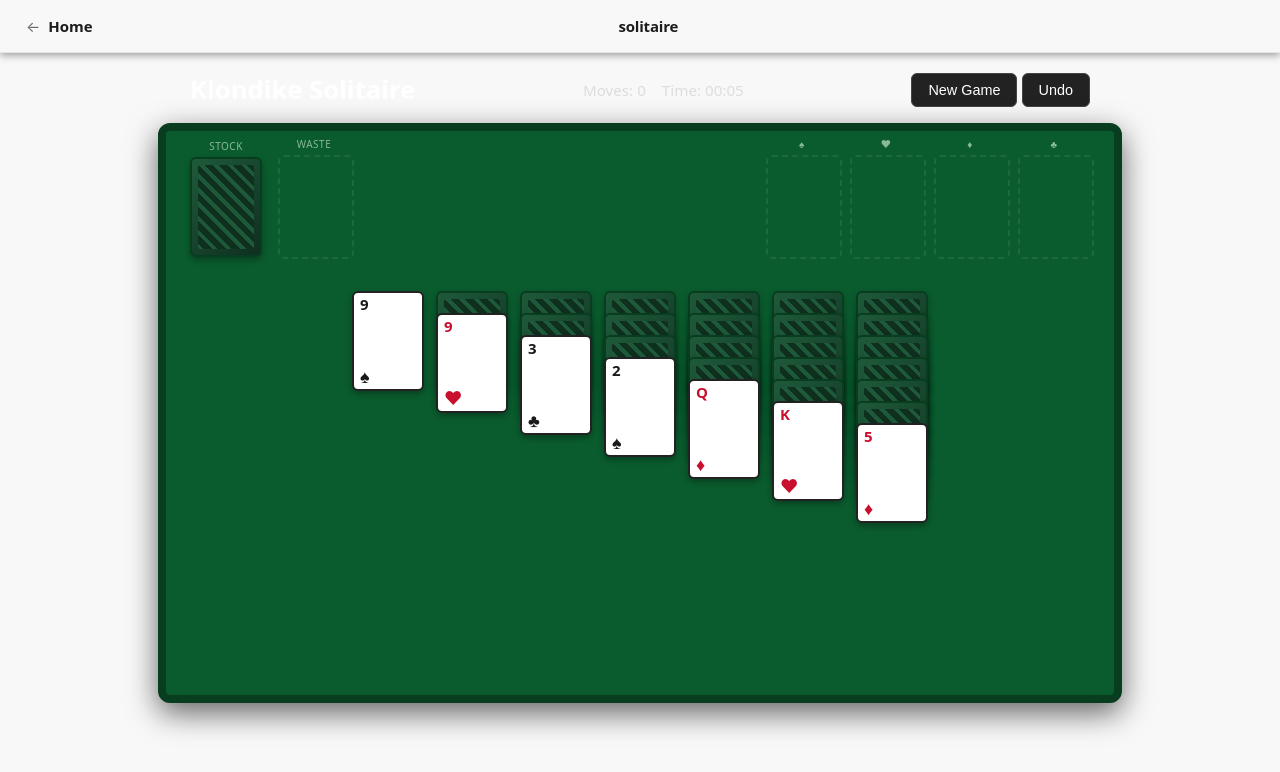
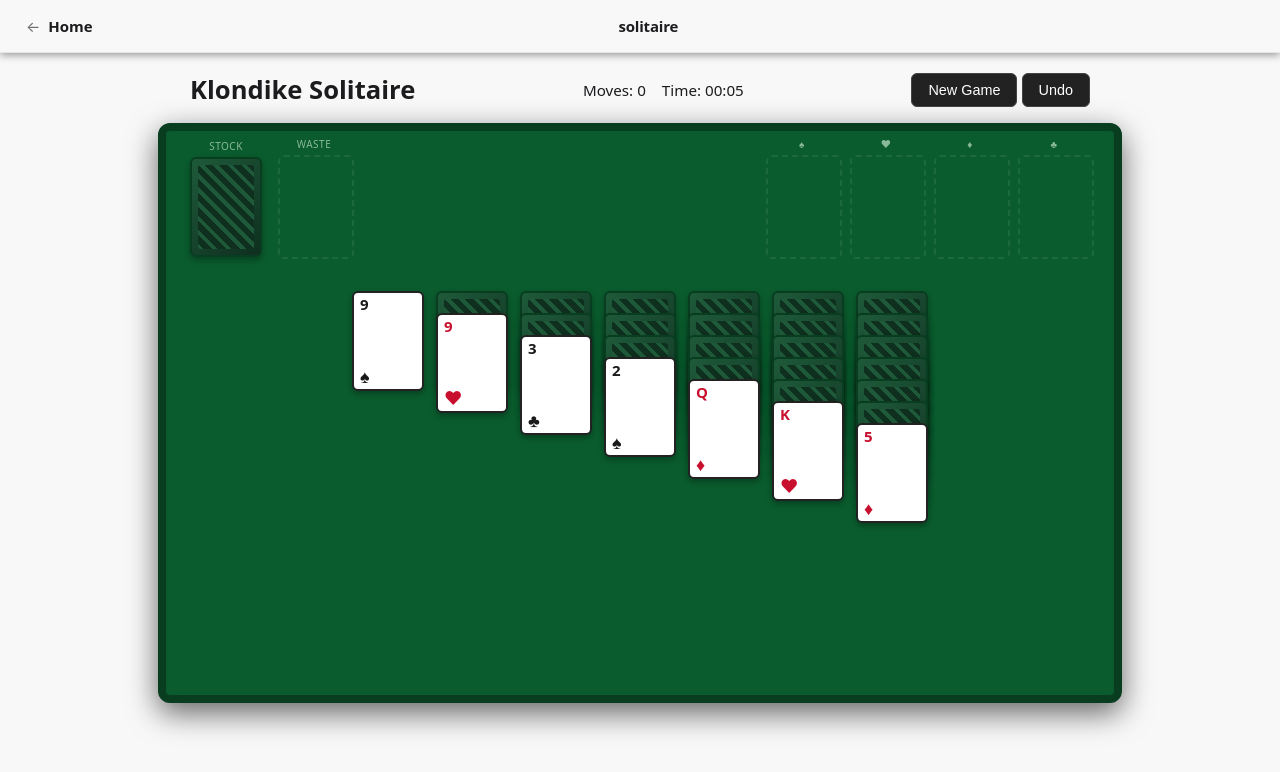
Before and after one commit to zippyclaw/web-apps, a plain HTML site: page apps/solitaire/index.html in a window 1280 px wide. Drawn offline with Linux system fonts and the light colour scheme.

Commit message:
Fix game text contrast in light mode

```diff
--- a/apps/solitaire/index.html
+++ b/apps/solitaire/index.html
@@ -28,7 +28,7 @@
   body {
     margin: 0;
     background: var(--wa-bg);
-    color: #ddd;
+    color: var(--wa-text);
     font-family: system-ui, -apple-system, BlinkMacSystemFont, "Segoe UI", Roboto, sans-serif;
     display: flex;
     flex-direction: column;
@@ -48,7 +48,7 @@
   .header h1 {
     margin: 0;
     font-size: 1.6rem;
-    color: #fff;
+    color: var(--wa-text);
   }
   .stats {
     display: flex;
```
